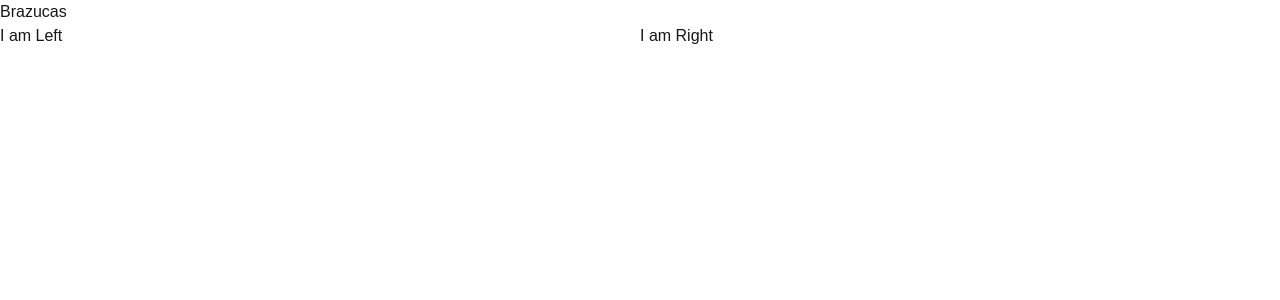
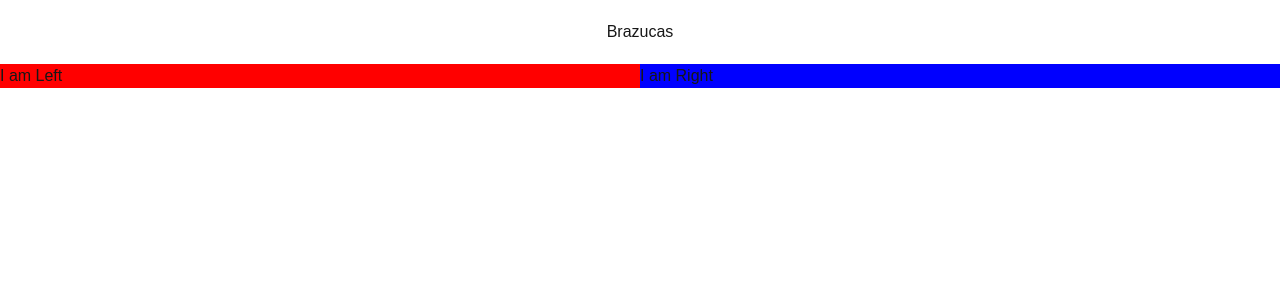
Before and after one commit to strubloid/react-advanced, a Next.js app in the folder brazucas/: page / in a window 1280 px wide. Shown: the top 300 px of the page. Built offline with nearby package versions, Linux system fonts and the light colour scheme.

Commit message:
adding some left and right at the main home component

```diff
--- a/brazucas/app/page.tsx
+++ b/brazucas/app/page.tsx
@@ -4,7 +4,7 @@
 const LeftSideComponent = () => {
     return (
         <>
-            <h2>I am Left</h2>
+            <h2 style={{ backgroundColor: "red" }}>I am Left</h2>
         </>
     );
 };
@@ -12,7 +12,7 @@
 const RightSideComponent = () => {
     return (
         <>
-            <h2>I am Right</h2>
+            <h2 style={{ backgroundColor: "blue" }}>I am Right</h2>
         </>
     );
 };
@@ -21,7 +21,7 @@
     return (
         <>
             <header>
-                <h2>Brazucas</h2>
+                <h2 style={{ textAlign: "center", margin: "20px 0px" }}>Brazucas</h2>
             </header>
             <SplitScreen Left={LeftSideComponent} Right={RightSideComponent} />
         </>
```
